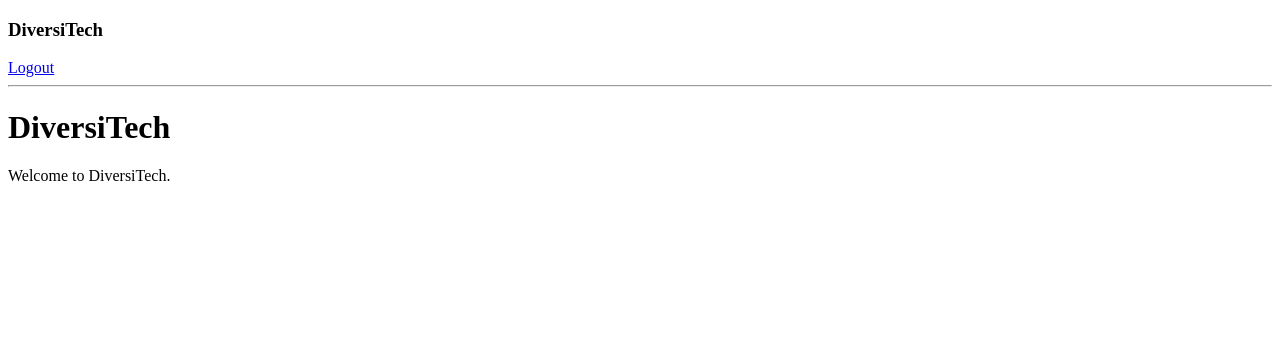
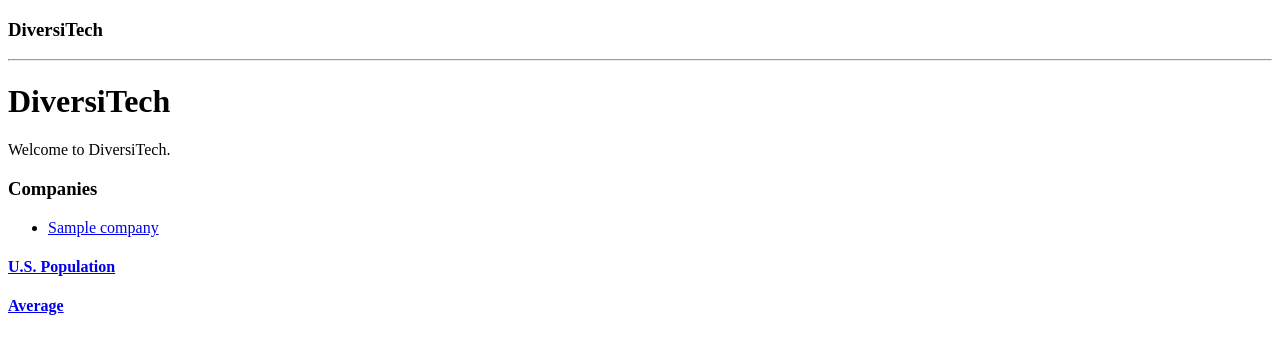
Before and after one commit to marishashodge/Project_Diversitech, a Flask app: template templates/home.html in a window 1280 px wide. Shown: the top 354 px of the page. Run offline with Flask 2, Linux system fonts and the light colour scheme; the template is opened without the code that fills it: values that come from a table or form of the project are taken from there, others are empty; tables that the repository leaves empty hold one stand-in row (values such as "Sample post").

Commit message:
Companies and Categories displayed on Front end

```diff
--- a/server.py
+++ b/server.py
@@ -5,7 +5,7 @@ from jinja2 import StrictUndefined
 from flask import Flask, render_template, redirect, request, flash, session
 from flask_debugtoolbar import DebugToolbarExtension
 
-# from model import
+from model import connect_to_db, db, Company, Category
 
 app = Flask(__name__)
 
@@ -19,7 +19,29 @@ app.jinja_env.undefined = StrictUndefined
 def index():
     """Homepage."""
 
-    return render_template("home.html")
+    companies = Company.query.filter(Company.name != 'U.S. Population',
+                                     Company.name != 'average from our sample').order_by('name').all()
+
+    us_population = Company.query.filter(Company.name == 'U.S. Population').one()
+
+    average = Company.query.filter(Company.name == 'average from our sample').one()
+
+    print us_population
+
+    return render_template("home.html", companies=companies, us_population=us_population, average=average)
+
+
+@app.route('/company/<int:company_id>')
+def show_company(company_id):
+    """Company page with diversity details."""
+
+    company = Company.query.get(company_id)
+
+    categories_for_company = company.categories
+
+    return render_template("company-page.html", display_company=company, categories=categories_for_company)
+
+
 
 
 if __name__ == "__main__":
@@ -27,7 +49,7 @@ if __name__ == "__main__":
     # that we invoke the DebugToolbarExtension
     app.debug = True
 
-    # connect_to_db(app)
+    connect_to_db(app)
 
     # Use the DebugToolbar
     DebugToolbarExtension(app)
--- a/templates/base.html
+++ b/templates/base.html
@@ -5,7 +5,7 @@
 </head>
 
 <body>
-  <h3>DiversiTech</h1>                          <a href="/Logout">Logout</a>
+  <h3>DiversiTech</h1>                          <!-- <a href="/Logout">Logout</a> -->
   <hr>
 
   {% block content %} put your content here {% endblock %}
--- a/templates/home.html
+++ b/templates/home.html
@@ -1,14 +1,24 @@
 {% extends 'base.html' %}
 {% block content %}
 
-<!-- <p>
-    {% for message in get_flashed_messages() %}
-        {{ message }}
-    {% endfor %}
-</p> -->
+    <h1>DiversiTech</h1>
 
-<h1>DiversiTech</h1>
+    <p>Welcome to DiversiTech.</p>
 
-<p>Welcome to DiversiTech.</p>
+
+    <h3>Companies</h3>
+    <ul>
+        {% for company in companies %}
+            <li>
+                <a href="/company/{{ company.company_id }}">
+                {{ company.name }}
+                </a>
+            </li>
+        {% endfor %}
+    </ul>
+
+
+    <h4><a href="/company/{{ us_population.company_id }}">U.S. Population</a></h3>
+    <h4><a href="/company/{{ average.company_id }}">Average</a></h3>
 
 {% endblock %}
```
Also changed, not shown: templates/company-page.html (+18 -0 lines).
